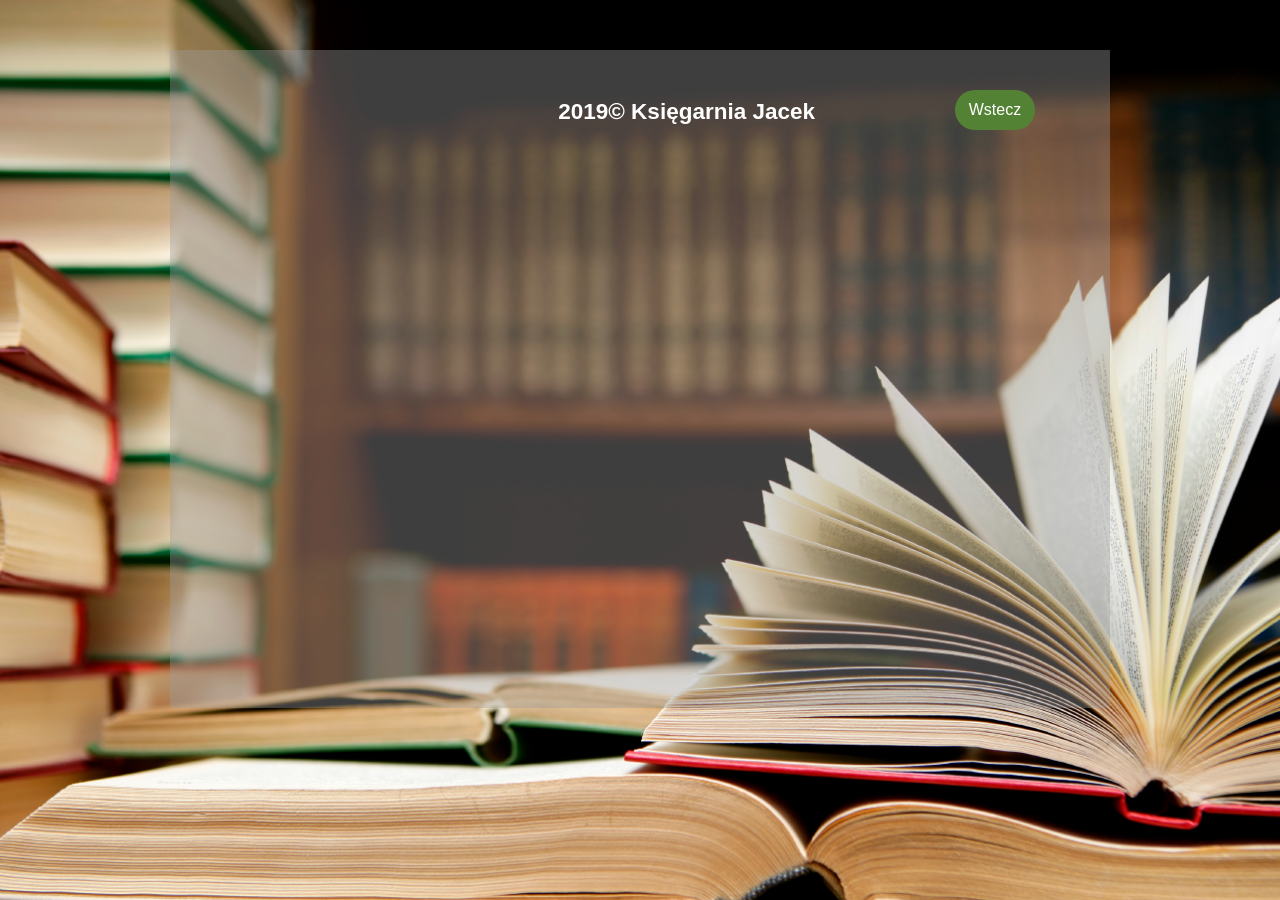
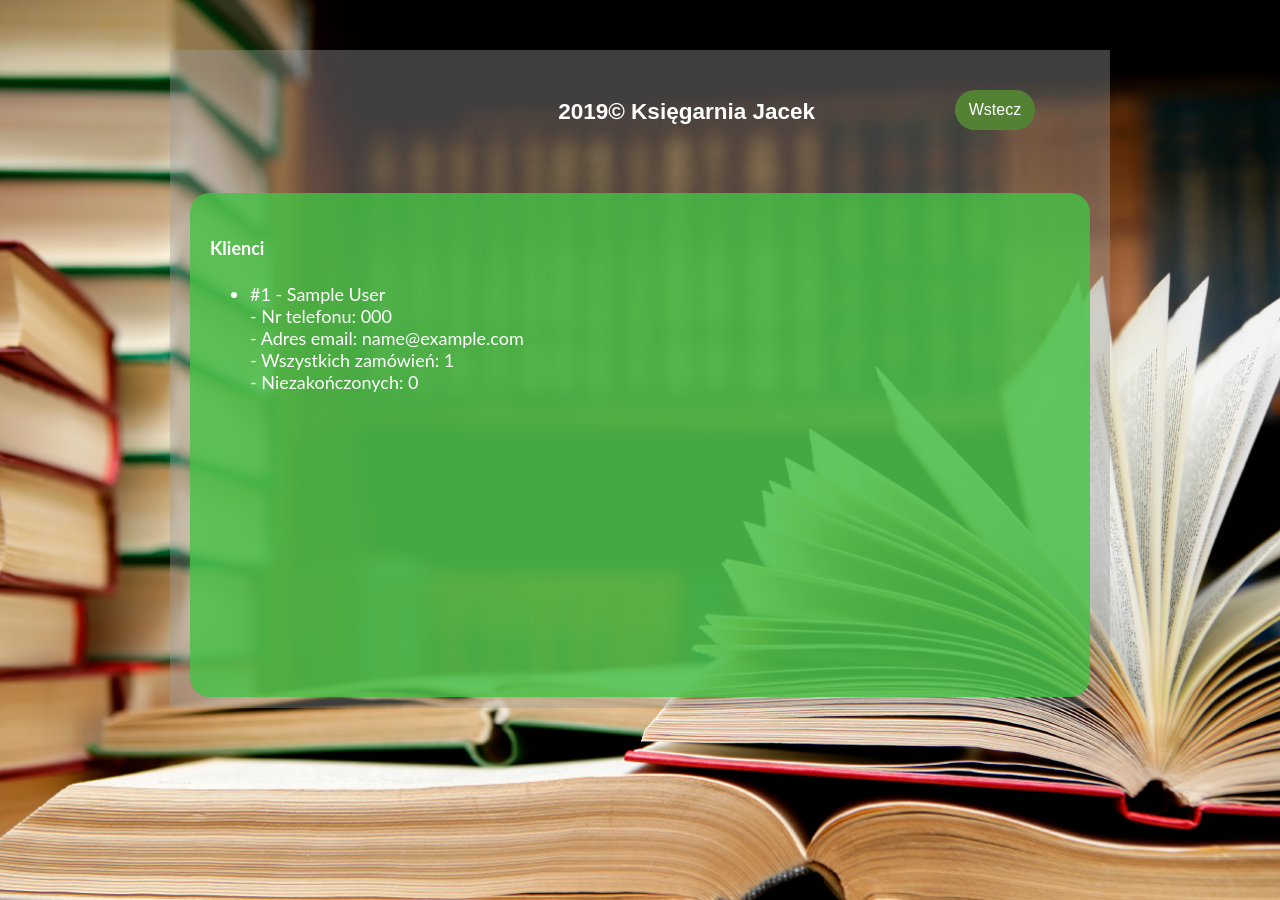
Before and after one commit to bookstore-jacek/webstore, a Django app: page /panel/klienci/ in a window 1280 px wide. Run offline with Django 3.2, Linux system fonts and the light colour scheme; tables that the repository leaves empty hold one stand-in row (values such as "Sample post").

Commit message:
added customers view

```diff
--- a/src/Customer/templates/customer/customers.html
+++ b/src/Customer/templates/customer/customers.html
@@ -3,4 +3,25 @@
 {% block back %}<input type=button value="Wstecz" onClick="javascript:history.go(-1);">{% endblock %}
 
 {% block content %}
+<div class="customerlistview">
+        <h4>Klienci</h4>
+        <nav class="orderlistnav">
+            <ul>
+                {% for customer, all, pending in customers %}
+                <li>
+                    #{{ customer.id }} - {{ customer.first_name }} {{ customer.last_name }}
+                    <br/>
+                     - Nr telefonu: {{ customer.phone }} <br/>
+                    {% if customer.email is not None %}
+                         - Adres email: {{ customer.email }} <br/>
+                    {% endif %}
+                     - Wszystkich zamówień: {{ all }} <br/>
+                     - Niezakończonych: {{ pending }} <br/>
+                </li> <br/>
+                {% empty %}
+                    <li>Brak klientów</li>
+                {% endfor %}
+            </ul>
+        </nav >
+    </div>
 {% endblock %}
--- a/src/Customer/views.py
+++ b/src/Customer/views.py
@@ -1,10 +1,29 @@
 from django.shortcuts import render
 from .forms import CustomerForm
 from .models import Customer
+from ExtOrder.models import ExtOrder as Order
 
 # Create your views here.
 def customers_view(request, *args, **kwargs):
-    return render(request, "customer/customers.html", {})
+    customers = list(Customer.objects.all())
+    def sort_id(val):
+        return val.id
+    customers.sort(key=sort_id)
+
+    all_orders_per_cust = [Order.objects.filter(customer_id=cust.id).count() for cust in customers]
+    pending_orders_per_cust = [
+        Order.objects.filter(customer_id=cust.id, finished__isnull=True, cancelled__isnull=True).count()
+            for cust in customers
+        ]
+
+    context = {
+        'customers': zip(
+            customers,
+            all_orders_per_cust,
+            pending_orders_per_cust
+        )
+    }
+    return render(request, "customer/customers.html", context)
 
 def personal_orders_view(request, *args, **kwargs):
     return render(request, "customer/personal_orders.html", {})
--- a/src/static/panel_style.css
+++ b/src/static/panel_style.css
@@ -266,6 +266,15 @@ button[type=button] {
 	height: 75%;
 }
 
+.customerlistview
+{
+	border-radius: 20px;
+	padding: 20px;
+	font-size: 18px;
+	background-color:rgba(68, 196, 68, 0.8);
+	height: 75%;
+}
+
 nav ul{
 	height: 360px;
 	overflow: hidden;
```
